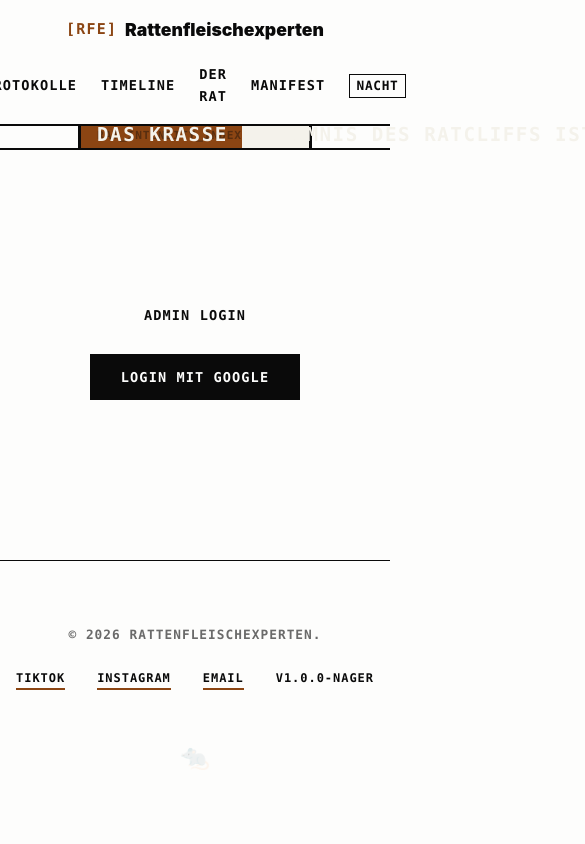
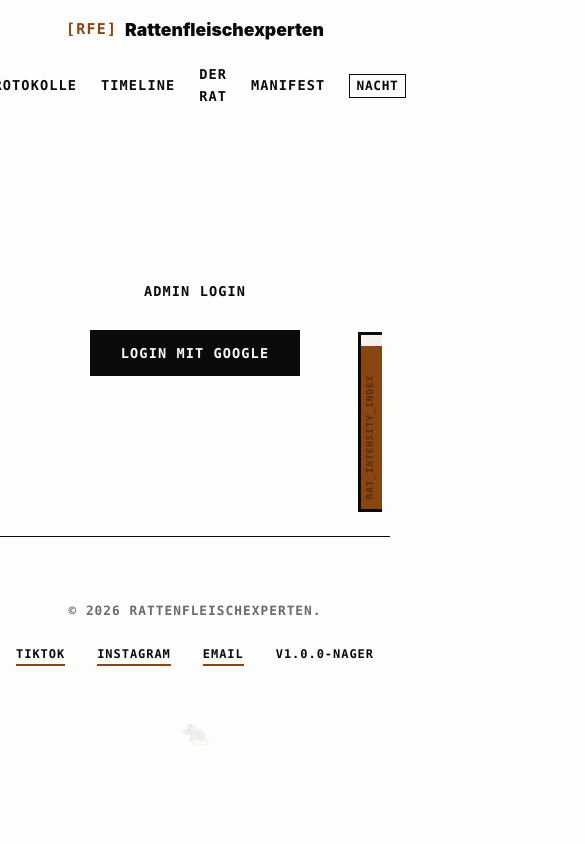
Before and after one commit to Zzazel/Rattenfleischexperten, a website built with Vite: page admin.html in a window 390 px wide. Shown: the top 844 px of the page, 585 px wide, since content can reach past the window. Built offline with nearby package versions, Linux system fonts and the light colour scheme.

Commit message:
fixed stuff javascript and ratometer

```diff
--- a/admin.html
+++ b/admin.html
@@ -45,7 +45,7 @@
     <div class="ratometer-global-container">
         <div class="ratometer-fill" data-state="default"></div>
         <span class="mono" style="position: absolute; left: 1rem; font-size: 0.7rem; opacity: 0.4; pointer-events: none;">RAT_INTENSITY_INDEX</span>
-        <span class="mono" style="position: absolute; left: 1rem; right: 33%; font-size: 1.2rem; color: var(--secondary-color); pointer-events: none; text-align: right;">Das krasse Geheimnis des Ratcliffs ist: Ein rattiges Mindset.</span>
+        <span class="mono" style="position: absolute; left: 1rem; right: 33%; font-size: 0.9rem; color: var(--secondary-color); pointer-events: none; text-align: right;">Das krasse Geheimnis des Ratcliffs ist: Ein rattiges Mindset.</span>
     </div>
 
     <div id="loading-overlay" class="container" style="display: none; padding: 10rem 0; text-align: center;">
@@ -79,7 +79,7 @@
                 <input type="number" id="new-service" placeholder="Service (0-5)" min="0" max="5">
                 <input type="number" id="new-ambiente" placeholder="Ambiente (0-5)" min="0" max="5">
             </div>
-            <textarea id="new-notiz" placeholder="Notiz" rows="5"></textarea>
+            <textarea id="new-notitz" placeholder="Notiz" rows="5"></textarea>
             <button id="add-btn" class="mono">HINZUFÜGEN</button>
         </div>
         <div id="edit-list"></div>
@@ -176,7 +176,7 @@
                         <input type="number" value="${r.service}" id="edit-service-${r.id}">
                         <input type="number" value="${r.ambiente}" id="edit-ambiente-${r.id}">
                     </div>
-                    <textarea id="edit-notiz-${r.id}" rows="10">${r.notiz}</textarea>
+                    <textarea id="edit-notitz-${r.id}" rows="10">${r.notitz}</textarea>
                     <div style="display: flex; justify-content: space-between;">
                         <button onclick="updateReview(${r.id})" class="mono" style="background: var(--primary-color); color: white;">UPDATE</button>
                         <button onclick="deleteReview(${r.id})" class="mono" style="background: #e74c3c; color: white;">LÖSCHEN</button>
@@ -196,7 +196,7 @@
                 essen: parseInt(document.getElementById(`edit-essen-${id}`).value),
                 service: parseInt(document.getElementById(`edit-service-${id}`).value),
                 ambiente: parseInt(document.getElementById(`edit-ambiente-${id}`).value),
-                notiz: document.getElementById(`edit-notiz-${id}`).value
+                notitz: document.getElementById(`edit-notitz-${id}`).value
             };
             const { error } = await window.supabaseClient.from('reviews').update(updatedData).eq('id', id);
             if (error) alert('Fehler: ' + error.message);
@@ -245,7 +245,7 @@
                     essen: parseInt(document.getElementById('new-essen').value) || 0,
                     service: parseInt(document.getElementById('new-service').value) || 0,
                     ambiente: parseInt(document.getElementById('new-ambiente').value) || 0,
-                    notiz: document.getElementById('new-notiz').value || '(leer)'
+                    notitz: document.getElementById('new-notitz').value || '(leer)'
                 };
                 const { error } = await window.supabaseClient.from('reviews').insert([newEntry]);
                 if (error) alert('Fehler: ' + error.message);
--- a/main.js
+++ b/main.js
@@ -255,7 +255,7 @@ function renderReviews(reviews) {
       `}
 
       <div class="review-note">
-        ${review.notiz}
+        ${review.notitz}
       </div>
 
       <div class="rat-mark">🐀</div>
--- a/style.css
+++ b/style.css
@@ -331,8 +331,15 @@ nav a:hover, nav a[style*="bold"] {
   pointer-events: none;
 }
 
-/* Mobile */
-@media (max-width: 768px) {
+/* Laptop/Tablet Optimierung: Index Text früher ausblenden um Überlappung mit Geheimtext zu verhindern */
+@media (max-width: 1400px) and (min-width: 901px) {
+  .ratometer-global-container span:first-of-type {
+    display: none;
+  }
+}
+
+/* Mobile Vertical Ratometer - Wechselt jetzt früher (ab 900px) */
+@media (max-width: 900px) {
   .container { padding: 0 1rem; }
   .protocol-grid { grid-template-columns: 1fr; gap: 1.5rem; }
   .card { padding: 1.5rem; }
@@ -341,6 +348,64 @@ nav a:hover, nav a[style*="bold"] {
     flex-direction: column;
     gap: 1.25rem;
     text-align: center;
+  }
+
+  /* The Switch to Vertical */
+  .ratometer-global-container {
+    width: 24px;
+    height: 180px;
+    position: fixed;
+    top: 50%;
+    right: 0.5rem;
+    transform: translateY(-50%);
+    border-left: 3px solid var(--border-color);
+    border-right: none;
+    border-top: 3px solid var(--border-color);
+    border-bottom: 3px solid var(--border-color);
+    margin: 0;
+    overflow: hidden;
+    flex-direction: column-reverse; /* Fill from bottom */
+    display: flex;
+    background: var(--secondary-color);
+  }
+
+  .ratometer-global-container::before,
+  .ratometer-global-container::after {
+    display: none; /* Hide seam lines in vertical mode */
+  }
+
+  .ratometer-fill {
+    width: 100% !important;
+    height: 0%;
+    bottom: 0;
+    left: 0;
+    position: absolute;
+    transition: height 0.5s ease-in-out;
+  }
+
+  /* Vertical Animations */
+  .ratometer-fill[data-state="default"] { animation: vFillGlobal 90s forwards; }
+  .ratometer-fill[data-state="admin"] { animation: vFillAdmin 10s forwards; }
+  .ratometer-fill[data-state="logged-in"] { animation: vFillOverdrive 4s forwards; }
+
+  @keyframes vFillGlobal { 0% { height: 0%; } 100% { height: 67%; } }
+  @keyframes vFillAdmin { 0% { height: 67%; } 100% { height: 100%; } }
+  @keyframes vFillOverdrive { 0% { height: 100%; } 100% { height: 130%; } }
+
+  /* Rotate Labels for Vertical Bar */
+  .ratometer-global-container span {
+    transform: rotate(-90deg);
+    transform-origin: left bottom;
+    left: 18px;
+    bottom: 10px;
+    font-size: 0.6rem !important;
+    white-space: nowrap;
+    display: block !important;
+  }
+
+  /* Hide longer secret messages on mobile vertical bar - they don't fit */
+  .ratometer-global-container span:nth-of-type(2) {
+    display: none !important;
   }
 }
 
```
Also changed, not shown: council.html (+1 -1 lines).
